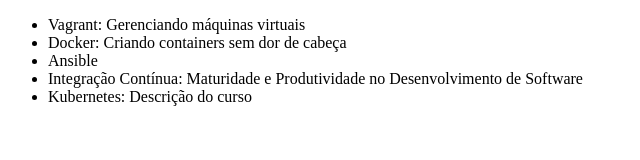
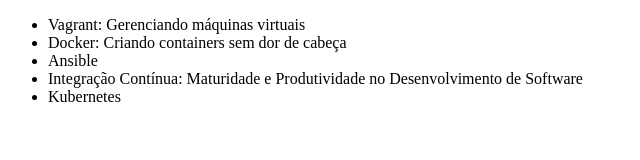
Before and after one commit to AntonielAureliano/alura-git, a plain HTML site: page index.html in a window 1280 px wide. Shown: the whole page, without its empty margins (0-640 px from the left). Drawn offline with Linux system fonts and the light colour scheme.

Commit message:
Revert "Adicionando a descrição do curso 5"
This reverts commit 4c77907f17b3150851e4515099e15bcb112eff47.

```diff
--- a/index.html
+++ b/index.html
@@ -10,7 +10,7 @@
         <li>Docker: Criando containers sem dor de cabeça</li>
         <li>Ansible</li>
         <li>Integração Contínua: Maturidade e Produtividade no Desenvolvimento de Software</li>
-        <li>Kubernetes: Descrição do curso</li>
+        <li>Kubernetes</li>
     </ul>
 </body>
 </html>
```
